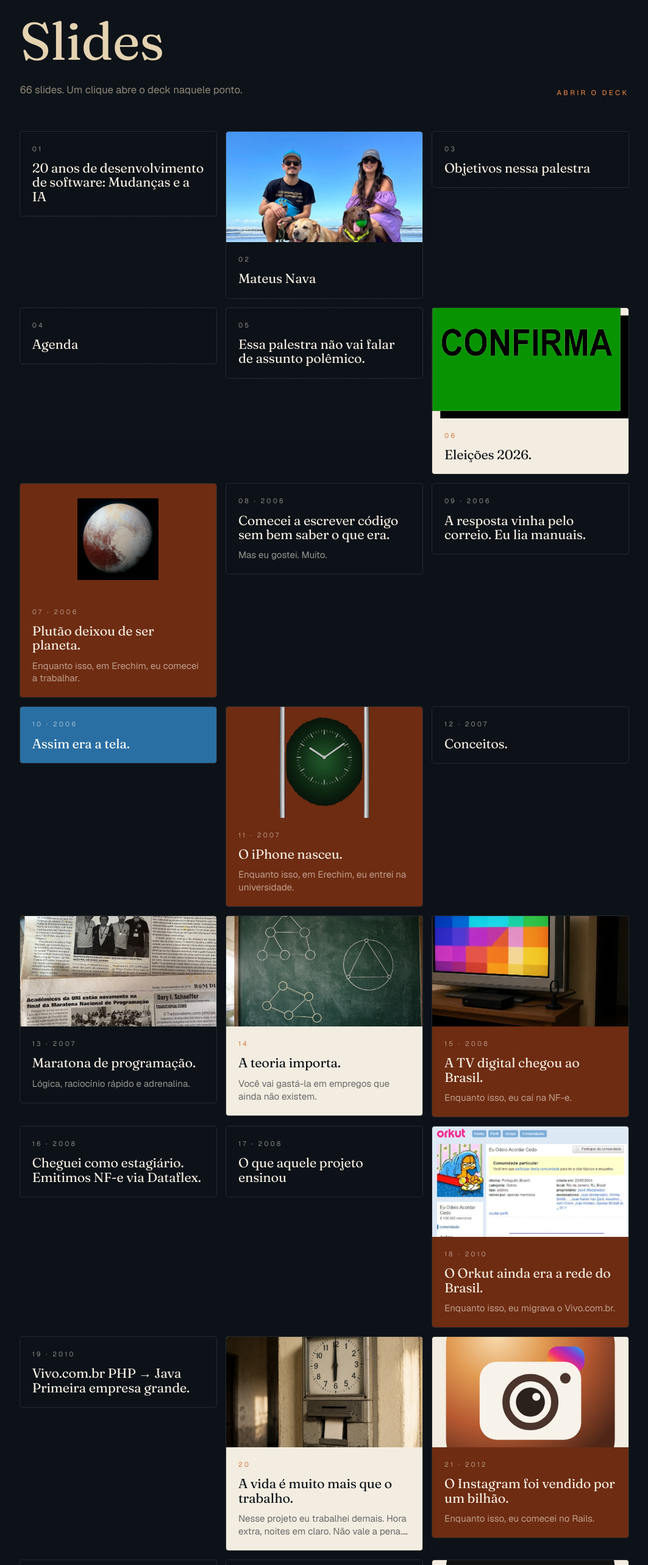
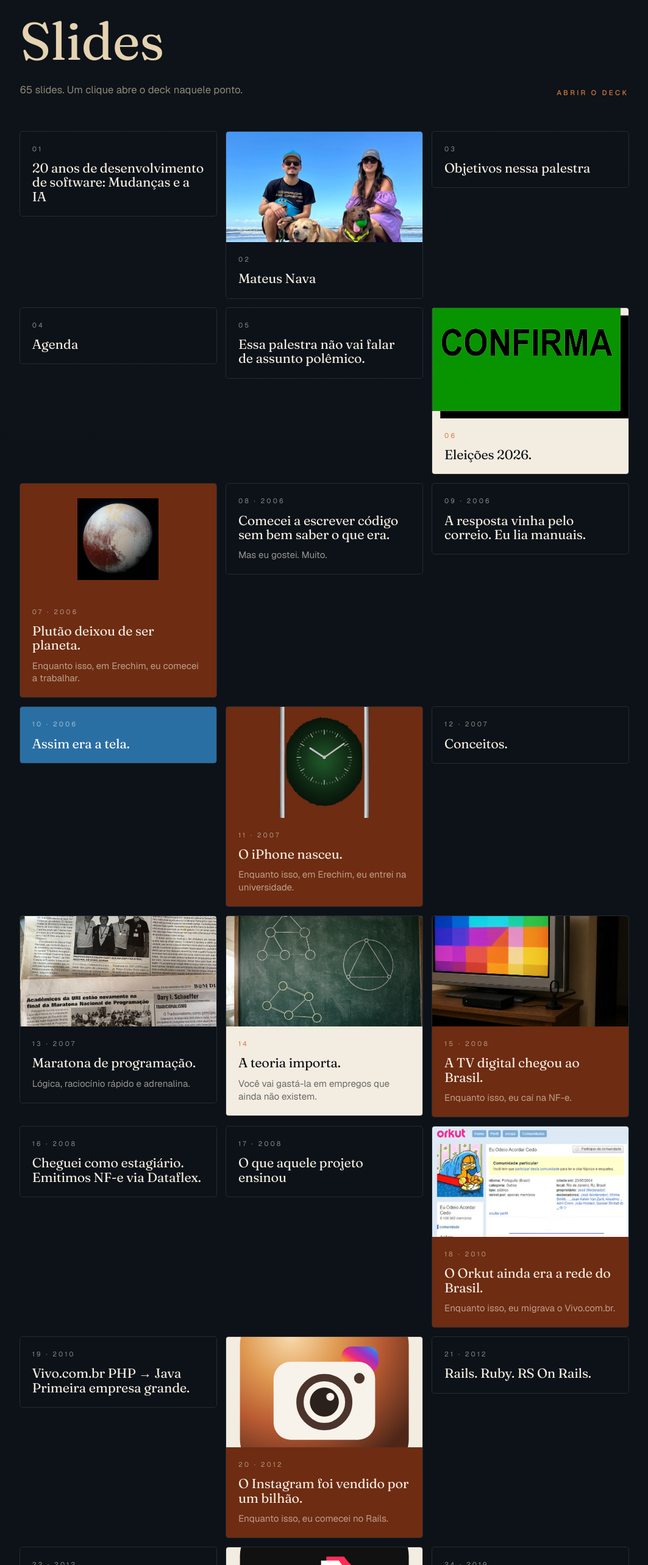
Before and after one commit to mateusnava/palestra-uri, a Next.js app: page /slides in a window 1280 px wide. Shown: the part 80-2646 px from the top of the page at 61% size, without its empty margins (108-1171 px from the left). Built offline with nearby package versions, Linux system fonts and the light colour scheme.

Commit message:
Remove the "life is more than work" slide.
The Vivo chapter now goes straight from the company story to 2012.

Co-authored-by: Mateus Nava <mateusnava@users.noreply.github.com>

```diff
--- a/src/data/slides.ts
+++ b/src/data/slides.ts
@@ -273,15 +273,6 @@ export const slides: Slide[] = [
     ],
     notes:
       "Produto grande, legado, marca. Um caos para outro. Aí a escala: aeroporto, nomes novos, projeto gigante. Não transforme em tour de consultoria.",
-  },
-  {
-    variant: "emphasis",
-    lines: ["A vida é muito mais", "que o trabalho."],
-    sub: "Nesse projeto eu trabalhei demais. Hora extra, noites em claro. Não vale a pena. Vestir a camiseta é fazer o que tem que ser feito — no horário.",
-    figure: "/horario-ponto.png",
-    figureAlt: "Relógio de ponto às 18h",
-    notes:
-      "A Vivo cobrou o corpo. Camiseta não é hora extra. Primeira pessoa, sem sermão. Fecha e segue.",
   },
   {
     variant: "milestone",
```
Also changed, not shown: public/horario-ponto.png (deleted).
